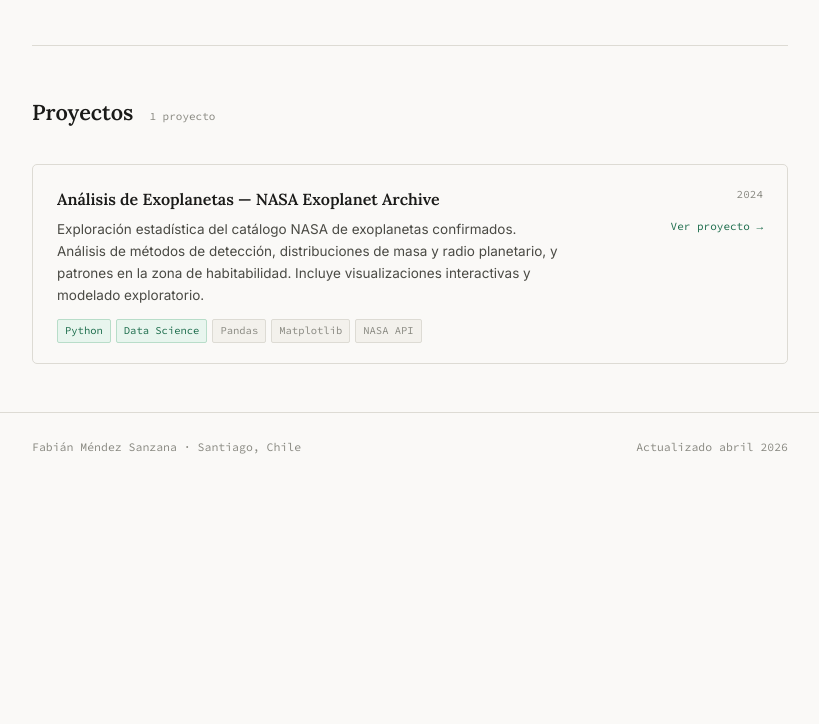
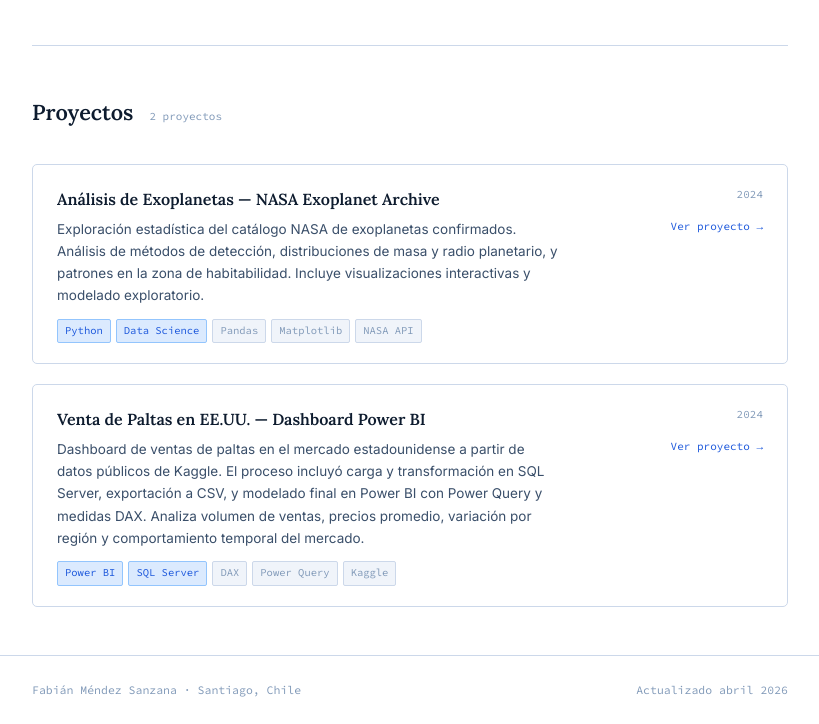
Before and after one commit to fabianmendezs/fabianmendezs.github.io, a plain HTML site: page index.html in a window 1280 px wide. Shown: the part 397-1121 px from the top of the page, without its empty margins (230-1049 px from the left). Before the commit the page ends 878 px from the top, so only its background shows below. Drawn offline with Linux system fonts and the light colour scheme.

Commit message:
Update index.html

```diff
--- a/index.html
+++ b/index.html
@@ -10,14 +10,14 @@
 * { box-sizing: border-box; margin: 0; padding: 0; }
 html { scroll-behavior: smooth; }
 :root {
-  --bg: #faf9f7;
-  --bg2: #f3f1ec;
-  --ink: #1a1a18;
-  --ink2: #4a4a44;
-  --ink3: #888880;
-  --accent: #1a6b4a;
-  --accent2: #2d9966;
-  --rule: #dddbd4;
+  --bg: #ffffff;
+  --bg2: #f0f4fa;
+  --ink: #0d1b2e;
+  --ink2: #3a4f6a;
+  --ink3: #8099b8;
+  --accent: #1a56db;
+  --accent2: #2d6ef0;
+  --rule: #ccd8ea;
   --font-serif: 'Lora', Georgia, serif;
   --font-sans: 'Inter', system-ui, sans-serif;
   --font-mono: 'Source Code Pro', monospace;
@@ -30,7 +30,7 @@ body { background: var(--bg); color: var(--ink); font-family: var(--font-sans);
 header {
   border-bottom: 1px solid var(--rule);
   position: sticky; top: 0;
-  background: rgba(250,249,247,0.96);
+  background: rgba(255,255,255,0.96);
   backdrop-filter: blur(8px);
   z-index: 50;
 }
@@ -86,12 +86,12 @@ section:last-of-type { border-bottom: none; }
   padding: 1.25rem 1.5rem; border: 1px solid var(--rule); border-radius: 5px;
   transition: border-color 0.2s, background 0.2s; align-items: start;
 }
-.project-item:hover { border-color: var(--accent2); background: #f7fdf9; }
+.project-item:hover { border-color: var(--accent2); background: #f0f4fa; }
 .proj-name { font-family: var(--font-serif); font-size: 1rem; font-weight: 600; margin-bottom: 0.3rem; }
 .proj-desc { font-size: 13.5px; color: var(--ink2); line-height: 1.65; margin-bottom: 0.75rem; }
 .proj-tags { display: flex; flex-wrap: wrap; gap: 5px; }
 .proj-tag { font-family: var(--font-mono); font-size: 10.5px; padding: 2px 7px; border-radius: 2px; background: var(--bg2); color: var(--ink3); border: 1px solid var(--rule); }
-.proj-tag.hl { background: #e8f5ee; color: var(--accent); border-color: #b8ddc9; }
+.proj-tag.hl { background: #dbeafe; color: var(--accent); border-color: #93c5fd; }
 .proj-meta { text-align: right; }
 .proj-year { font-family: var(--font-mono); font-size: 11px; color: var(--ink3); display: block; margin-bottom: 0.5rem; }
 .proj-link { font-family: var(--font-mono); font-size: 11px; color: var(--accent); text-decoration: none; border-bottom: 1px solid transparent; transition: border-color 0.15s; }
@@ -148,7 +148,7 @@ footer { border-top: 1px solid var(--rule); padding: 1.5rem 2rem; font-family: v
   <section id="projects">
     <div class="section-header">
       <span class="section-title">Proyectos</span>
-      <span class="section-count">1 proyecto</span>
+      <span class="section-count">2 proyectos</span>
     </div>
     <div class="projects-list">
 
@@ -167,6 +167,24 @@ footer { border-top: 1px solid var(--rule); padding: 1.5rem 2rem; font-family: v
         <div class="proj-meta">
           <span class="proj-year">2024</span>
           <a href="https://exoplanet-intelligence.streamlit.app/" target="_blank" class="proj-link">Ver proyecto →</a>
+        </div>
+      </div>
+
+      <div class="project-item">
+        <div>
+          <div class="proj-name">Venta de Paltas en EE.UU. — Dashboard Power BI</div>
+          <p class="proj-desc">Dashboard de ventas de paltas en el mercado estadounidense a partir de datos públicos de Kaggle. El proceso incluyó carga y transformación en SQL Server, exportación a CSV, y modelado final en Power BI con Power Query y medidas DAX. Analiza volumen de ventas, precios promedio, variación por región y comportamiento temporal del mercado.</p>
+          <div class="proj-tags">
+            <span class="proj-tag hl">Power BI</span>
+            <span class="proj-tag hl">SQL Server</span>
+            <span class="proj-tag">DAX</span>
+            <span class="proj-tag">Power Query</span>
+            <span class="proj-tag">Kaggle</span>
+          </div>
+        </div>
+        <div class="proj-meta">
+          <span class="proj-year">2024</span>
+          <a href="https://app.powerbi.com/view?r=eyJrIjoiYTE0MGRkNzMtN2I1OC00NzdmLWE4N2YtYWVjODkxNmQyODdhIiwidCI6IjdlZjI1YTJmLThlYzAtNDcyMy1iYzAxLTllNGM5OWNlOWExMSIsImMiOjR9" target="_blank" class="proj-link">Ver proyecto →</a>
         </div>
       </div>
 
```
